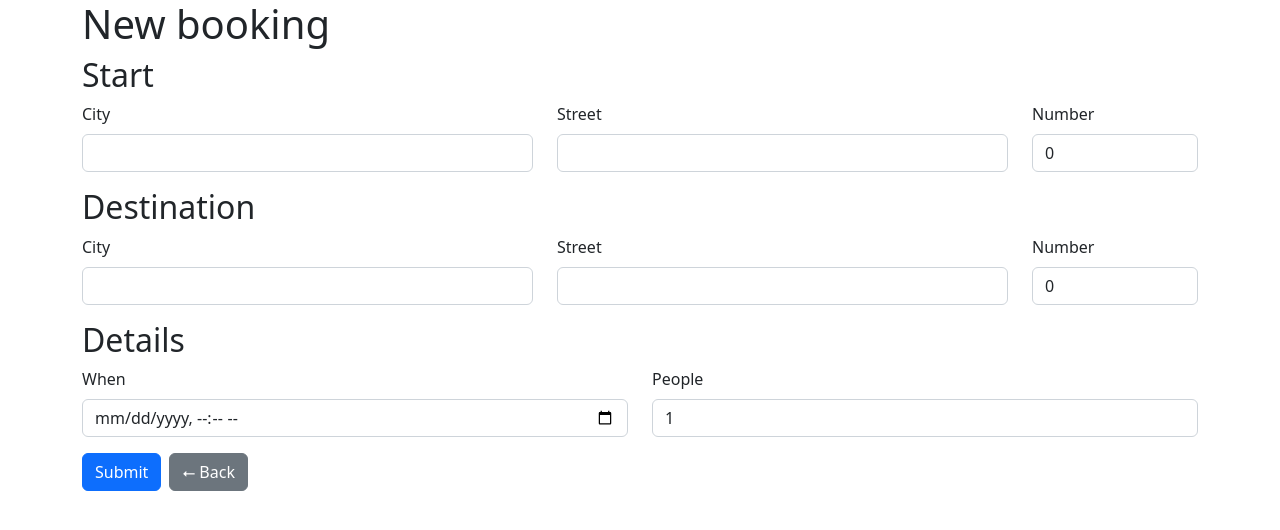
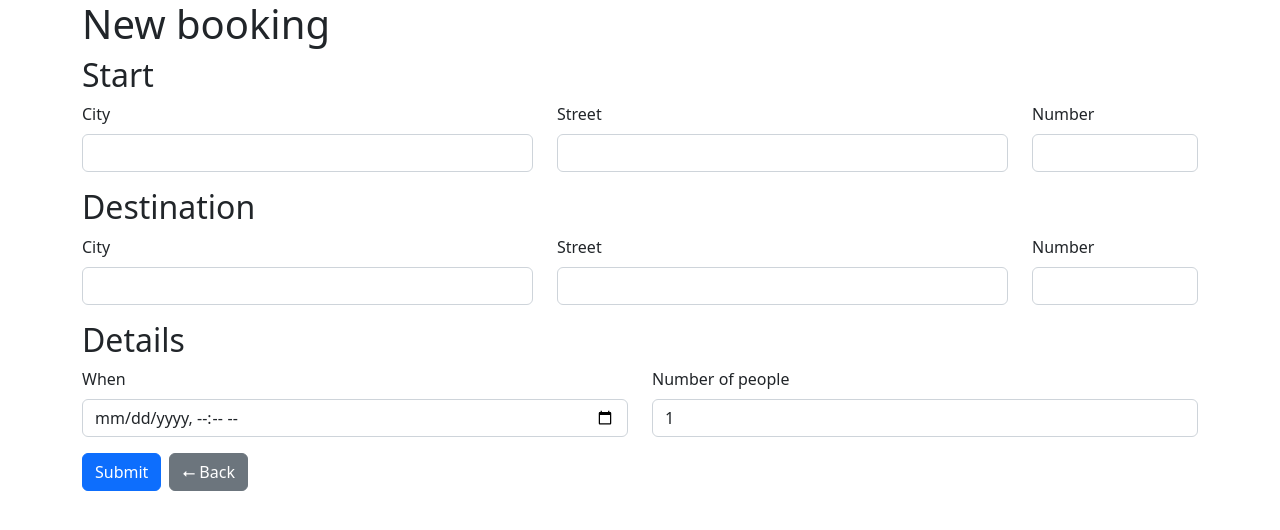
Before and after one commit to borilfilip/take-home-assignment, a React (Create React App) app: page /create in a window 1280 px wide. Shown: the top 530 px of the page. Built offline with nearby package versions, Linux system fonts and the light colour scheme.

Commit message:
Refactoring of inputs

```diff
--- /dev/null
+++ b/src/components/Input.tsx
@@ -0,0 +1,42 @@
+import { Col, Form } from 'react-bootstrap';
+import { useFormikContext } from 'formik';
+
+interface InputProps<T> {
+  name: keyof T;
+  value?: string | number;
+  touched?: boolean;
+  error?: string;
+  type?: string;
+  label: string;
+  md?: number;
+}
+
+function Input<T extends { [key: string]: any }>({
+  name,
+  value,
+  touched,
+  error,
+  type,
+  label,
+  md
+}: InputProps<T>) {
+  const formik = useFormikContext<T>();
+
+  return (
+    <Form.Group as={Col} md={md}>
+      <Form.Label>{label}</Form.Label>
+      <Form.Control
+        type={type}
+        name={name as string}
+        value={value || formik.values[name]}
+        onChange={formik.handleChange}
+        isInvalid={!!((touched || formik.touched[name]) && (error || formik.errors[name]))}
+      />
+      <Form.Control.Feedback type="invalid">
+        {(error || formik.errors[name]) as string}
+      </Form.Control.Feedback>
+    </Form.Group>
+  );
+}
+
+export default Input;
--- a/src/helpers.ts
+++ b/src/helpers.ts
@@ -1,16 +1,14 @@
 export const apiUrl = 'http://localhost:8000';
 
+interface Address {
+  city: string;
+  street: string;
+  number: number;
+}
+
 export interface BookingObject {
-  start: {
-    city: string;
-    street: string;
-    number: number;
-  };
-  destination: {
-    city: string;
-    street: string;
-    number: number;
-  };
+  start: Address;
+  destination: Address;
   when: string;
   people: number;
 }
--- a/src/pages/Create.tsx
+++ b/src/pages/Create.tsx
@@ -1,10 +1,11 @@
-import { Alert, Button, Col, Container, Form, Row } from 'react-bootstrap';
-import { useFormik } from 'formik';
+import { Alert, Button, Container, Form, Row } from 'react-bootstrap';
+import { FormikProvider, useFormik } from 'formik';
 import * as Yup from 'yup';
 import axios, { AxiosError } from 'axios';
 import { apiUrl, BookingObject, HTTPValidationError } from '../helpers';
-import { useState } from 'react';
+import React, { useState } from 'react';
 import { Link, useNavigate } from 'react-router-dom';
+import Input from '../components/Input';
 
 function Create() {
   const navigate = useNavigate();
@@ -74,121 +75,75 @@ function Create() {
       )}
 
       <Form onSubmit={formik.handleSubmit}>
+        <FormikProvider value={formik}>
           <h2>Start</h2>
           <Row className="mb-3">
-          <Form.Group as={Col} md={5}>
-            <Form.Label>City</Form.Label>
-            <Form.Control
+            <Input
               name="start.city"
               value={formik.values.start.city}
-              onChange={formik.handleChange}
-              isInvalid={!!formik.touched.start?.city && !!formik.errors.start?.city}
+              touched={formik.touched.start?.city}
+              error={formik.errors.start?.city}
+              label="City"
+              md={5}
             />
-            <Form.Control.Feedback type="invalid">
-              {formik.errors.start?.city}
-            </Form.Control.Feedback>
-          </Form.Group>
-          <Form.Group as={Col} md={5}>
-            <Form.Label>Street</Form.Label>
-            <Form.Control
+            <Input
               name="start.street"
               value={formik.values.start.street}
-              onChange={formik.handleChange}
-              isInvalid={!!formik.touched.start?.street && !!formik.errors.start?.street}
+              touched={formik.touched.start?.street}
+              error={formik.errors.start?.street}
+              label="Street"
+              md={5}
             />
-            <Form.Control.Feedback type="invalid">
-              {formik.errors.start?.street}
-            </Form.Control.Feedback>
-          </Form.Group>
-          <Form.Group as={Col} md={2}>
-            <Form.Label>Number</Form.Label>
-            <Form.Control
-              type="number"
+            <Input
               name="start.number"
               value={formik.values.start.number}
-              onChange={formik.handleChange}
-              isInvalid={!!formik.touched.start?.number && !!formik.errors.start?.number}
+              touched={formik.touched.start?.number}
+              error={formik.errors.start?.number}
+              type="number"
+              label="Number"
+              md={2}
             />
-            <Form.Control.Feedback type="invalid">
-              {formik.errors.start?.number}
-            </Form.Control.Feedback>
-          </Form.Group>
           </Row>
 
           <h2>Destination</h2>
           <Row className="mb-3">
-          <Form.Group as={Col} md={5}>
-            <Form.Label>City</Form.Label>
-            <Form.Control
+            <Input
               name="destination.city"
               value={formik.values.destination.city}
-              onChange={formik.handleChange}
-              isInvalid={!!formik.touched.destination?.city && !!formik.errors.destination?.city}
+              touched={formik.touched.destination?.city}
+              error={formik.errors.destination?.city}
+              label="City"
+              md={5}
             />
-            <Form.Control.Feedback type="invalid">
-              {formik.errors.destination?.city}
-            </Form.Control.Feedback>
-          </Form.Group>
-          <Form.Group as={Col} md={5}>
-            <Form.Label>Street</Form.Label>
-            <Form.Control
+            <Input
               name="destination.street"
               value={formik.values.destination.street}
-              onChange={formik.handleChange}
-              isInvalid={
-                !!formik.touched.destination?.street && !!formik.errors.destination?.street
-              }
+              touched={formik.touched.destination?.street}
+              error={formik.errors.destination?.street}
+              label="Street"
+              md={5}
             />
-            <Form.Control.Feedback type="invalid">
-              {formik.errors.destination?.street}
-            </Form.Control.Feedback>
-          </Form.Group>
-          <Form.Group as={Col} md={2}>
-            <Form.Label>Number</Form.Label>
-            <Form.Control
-              type="number"
+            <Input
               name="destination.number"
               value={formik.values.destination.number}
-              onChange={formik.handleChange}
-              isInvalid={
-                !!formik.touched.destination?.number && !!formik.errors.destination?.number
-              }
+              touched={formik.touched.destination?.number}
+              error={formik.errors.destination?.number}
+              type="number"
+              label="Number"
+              md={2}
             />
-            <Form.Control.Feedback type="invalid">
-              {formik.errors.destination?.number}
-            </Form.Control.Feedback>
-          </Form.Group>
           </Row>
 
           <h2>Details</h2>
           <Row className="mb-3">
-          <Form.Group as={Col}>
-            <Form.Label>When</Form.Label>
-            <Form.Control
-              type="datetime-local"
-              name="when"
-              value={formik.values.when}
-              onChange={formik.handleChange}
-              isInvalid={!!formik.touched.when && !!formik.errors.when}
-            />
-            <Form.Control.Feedback type="invalid">{formik.errors.when}</Form.Control.Feedback>
-          </Form.Group>
-          <Form.Group as={Col}>
-            <Form.Label>People</Form.Label>
-            <Form.Control
-              type="number"
-              name="people"
-              value={formik.values.people}
-              onChange={formik.handleChange}
-              isInvalid={!!formik.touched.people && !!formik.errors.people}
-            />
-            <Form.Control.Feedback type="invalid">{formik.errors.people}</Form.Control.Feedback>
-          </Form.Group>
+            <Input name="when" type="datetime-local" label="When" />
+            <Input name="people" type="number" label="Number of people" />
           </Row>
           <Button type="submit">Submit</Button>
           <Link to="/" className="ms-2 btn btn-secondary">
             ⭠ Back
           </Link>
+        </FormikProvider>
       </Form>
     </Container>
   );
```
Lines whose indentation alone changed are shown as unchanged.
